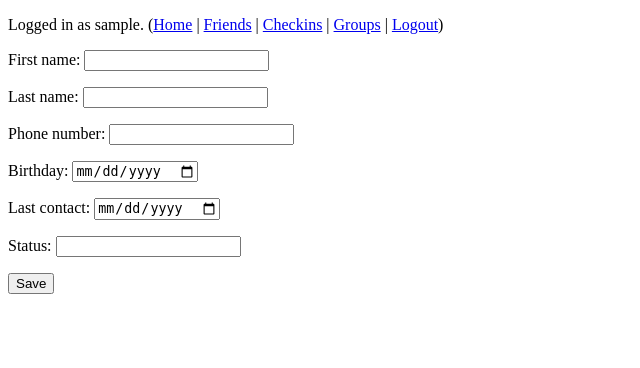
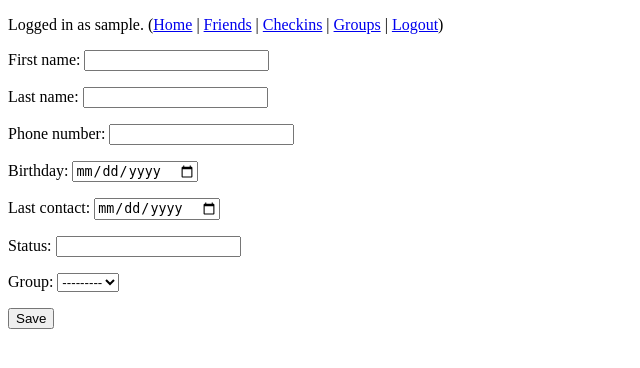
Before and after one commit to eenblam/hey, a Django app: page /friends/add/ in a window 1280 px wide. Shown: the top 368 px of the page, without its empty margins (0-640 px from the left). Run offline with Django 4.2, Linux system fonts and the light colour scheme; the visitor is signed in with stand-in values (Sample User, id 1); data that the repository does not hold is empty.

Commit message:
Every Friend has a Group
Can be Null

```diff
--- a/hey/forms.py
+++ b/hey/forms.py
@@ -10,7 +10,7 @@ class FriendForm(forms.ModelForm):
         model = Friend
         # Exclude "user" since we don't want that edited
         fields = ['first_name', 'last_name',
-                  'phone', 'birthday', 'last_contact', 'status']
+                  'phone', 'birthday', 'last_contact', 'status', 'group']
         widgets = {
             # We want an `input` instead of a `textarea`
             'first_name': forms.TextInput(),
--- a/hey/models.py
+++ b/hey/models.py
@@ -15,6 +15,7 @@ class Friend(models.Model):
     phone = models.TextField(blank=True, verbose_name="phone number")
     last_contact = models.DateField(blank=True, null=True)
     status = models.TextField(blank=True)
+    group = models.ForeignKey('Group', blank=True, null=True, on_delete=models.SET_NULL)
 
     def __str__(self):
         if self.last_name != "":
--- a/hey/templates/hey/friend_detail.html
+++ b/hey/templates/hey/friend_detail.html
@@ -34,4 +34,5 @@
 <p>Status: {{ object.status }}</p>
 {% endif %}
 
+<p>Group: {{ object.group|default_if_none:"None" }}</p>
 {% endblock %}
```
